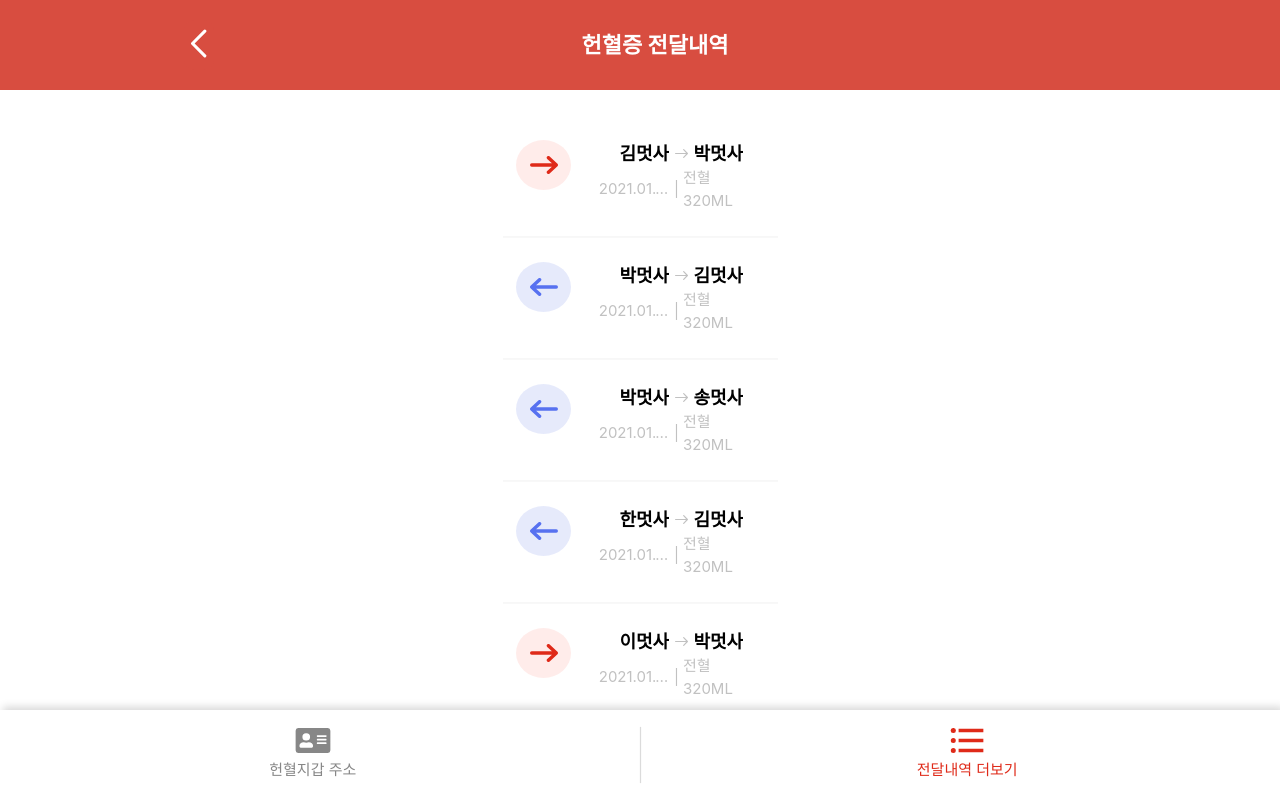
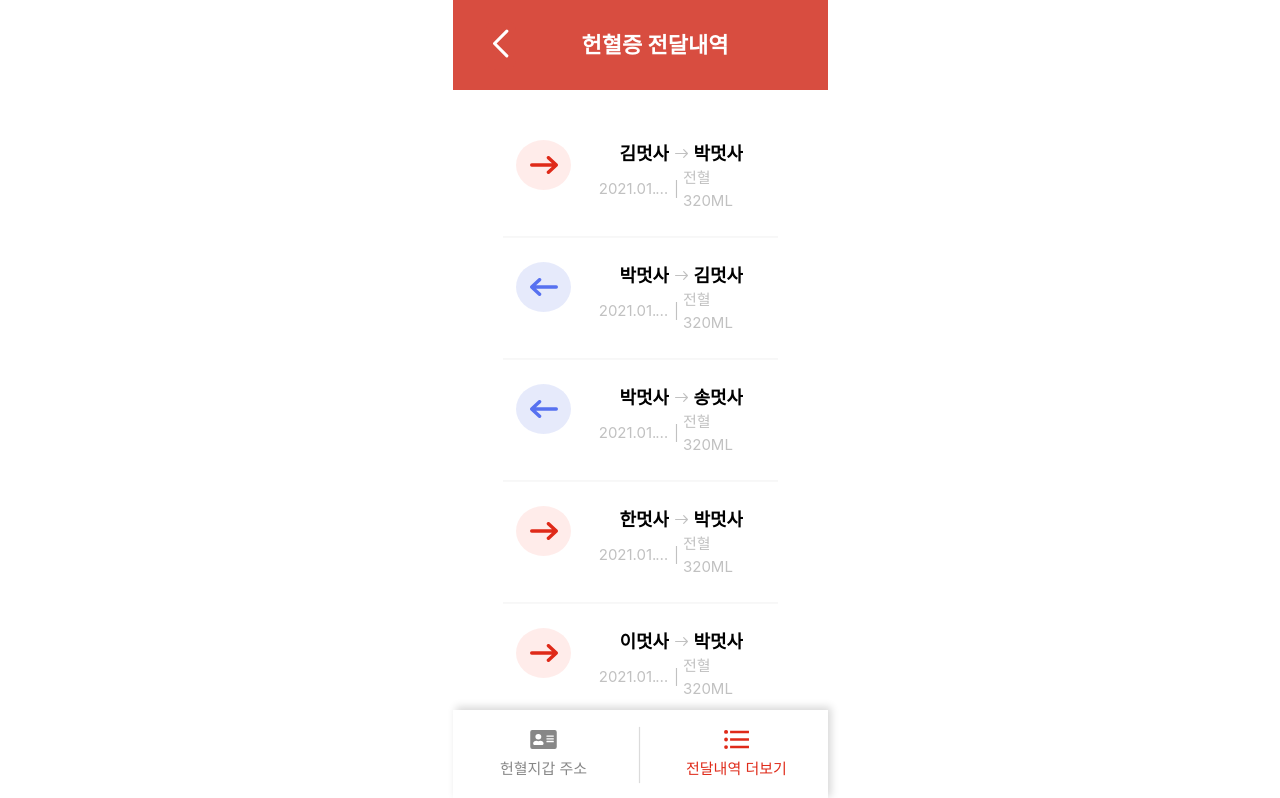
Before and after one commit to blov-hackathon/blov-frontend, a Next.js app: page /deliveryList in a window 1280 px wide. Shown: the top 798 px of the page. Built offline with nearby package versions, Linux system fonts and the light colour scheme; sample sign-in values are in the browser's storage.

Commit message:
fix: deliveryList page header & footer

```diff
--- a/pages/deliveryList.js
+++ b/pages/deliveryList.js
@@ -5,6 +5,8 @@ import Typography from "../component/Typography";
 import { useRouter } from "next/router";
 import Button from "../component/Button";
 import _ from "lodash";
+import Footer from "../component/Footer";
+import Flex from "../component/Flex";
 
 const TitleWrapper = styled.div`
   position: sticky;
@@ -13,6 +15,7 @@ const TitleWrapper = styled.div`
   align-items: center;
   justify-content: space-around;
   width: 100%;
+  max-width: 375px;
   height: 90px;
   background-color: #d84d40;
   opacity: 1;
@@ -85,29 +88,6 @@ const StyledText = styled(Typography)`
   color: ${(props) => props.color};
 `;
 
-const FooterWrapper = styled.div`
-  position: sticky;
-  bottom: 0;
-  display: flex;
-  align-items: center;
-  justify-content: space-around;
-  width: 100%;
-  height: 90px;
-  box-shadow: 3px -3px 8px #00000029;
-  z-index: 5;
-  background-color: white;
-`;
-
-const FooterBar = styled.img`
-  width: 5px;
-  height: 60px;
-`;
-
-const FooterImage = styled.img`
-  width: 100%;
-  height: 25px;
-`;
-
 export default function DeliveryList() {
   const router = useRouter();
 
@@ -138,7 +118,7 @@ export default function DeliveryList() {
     },
     {
       senderName: "한멋사",
-      receiverName: "김멋사",
+      receiverName: "박멋사",
       date: "2021.01.19",
       bloodKind: "전혈 320ML",
     },
@@ -170,6 +150,7 @@ export default function DeliveryList() {
 
   return (
     <>
+      <Flex justify="center" align="center">
         <TitleWrapper>
           <BackBtn
             onClick={() => router.push("/login")}
@@ -180,6 +161,7 @@ export default function DeliveryList() {
           <TitleTypography>헌혈증 전달내역</TitleTypography>
           <div />
         </TitleWrapper>
+      </Flex>
       <Layout>
         {_.map(deliveryData, (data) => (
           <>
@@ -227,23 +209,7 @@ export default function DeliveryList() {
           </>
         ))}
       </Layout>
-      <FooterWrapper>
-        <ElementWrapper justify="space-around">
-          <ContentWrapper width="47">
-            <FooterImage src="delivery/wallet-address.svg" />
-            <StyledText size="15" color="#878787">
-              헌혈지갑 주소
-            </StyledText>
-          </ContentWrapper>
-          <FooterBar src="delivery/footer-colBar.svg" />
-          <ContentWrapper width="47">
-            <FooterImage src="delivery/listMore.svg" />
-            <StyledText size="15" color="#DF2A19">
-              전달내역 더보기
-            </StyledText>
-          </ContentWrapper>
-        </ElementWrapper>
-      </FooterWrapper>
+      <Footer />
     </>
   );
 }
```
Lines whose indentation alone changed are shown as unchanged.
